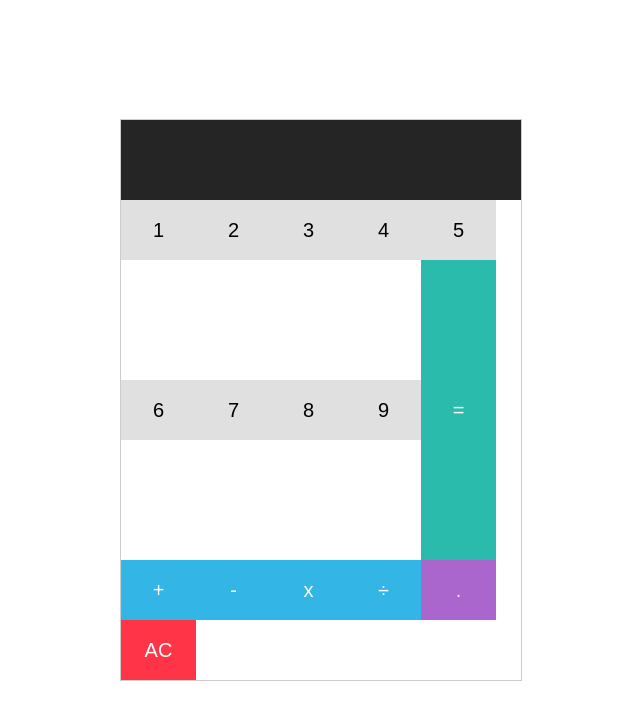
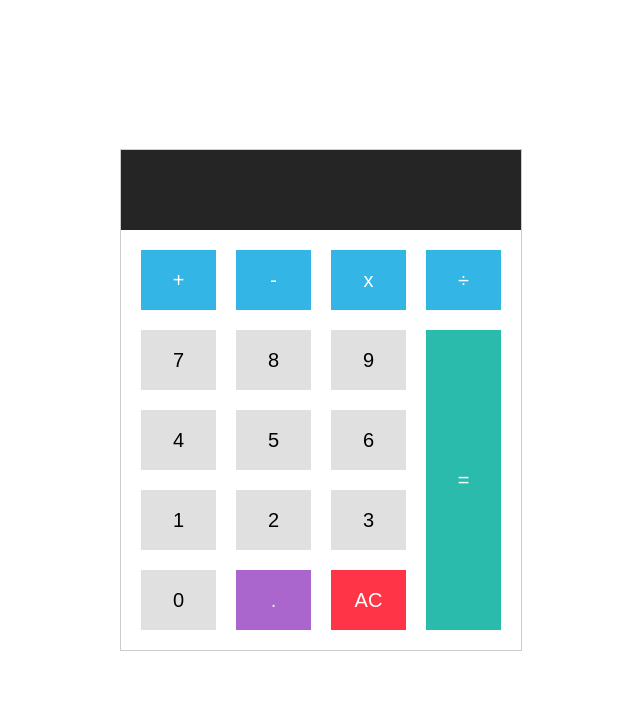
Before and after one commit to JakubBrandys/calculator_react, a React (Create React App) app: page / in a window 1280 px wide. Shown: the top 720 px of the page, without its empty margins (319-959 px from the left). Built offline with nearby package versions, Linux system fonts and the light colour scheme.

Commit message:
feat: created styles and add to keyboard

```diff
--- a/src/components/Keyboard/Keyboard.js
+++ b/src/components/Keyboard/Keyboard.js
@@ -3,27 +3,29 @@ import ButtonEqual from "../Buttons/ButtonEqual/ButtonEqual";
 import ButtonSign from "../Buttons/ButtonSign/ButtonSign";
 import ButtonDot from "../Buttons/ButtonDot/ButtonDot";
 import ButtonAC from "../Buttons/ButtonAC/ButtonAC";
+import styled from "./Keyboard.module.css";
 
 const Keyboard = () => {
   return (
-    <>
-      <ButtonNumber number="1" />
-      <ButtonNumber number="2" />
-      <ButtonNumber number="3" />
-      <ButtonNumber number="4" />
-      <ButtonNumber number="5" />
-      <ButtonNumber number="6" />
-      <ButtonNumber number="7" />
-      <ButtonNumber number="8" />
-      <ButtonNumber number="9" />
-      <ButtonEqual />
+    <div className={styled.keyboard}>
       <ButtonSign sign="+" />
       <ButtonSign sign="-" />
       <ButtonSign sign="x" />
       <ButtonSign sign= "÷" />
+      <ButtonNumber number="7" />
+      <ButtonNumber number="8" />
+      <ButtonNumber number="9" />
+      <ButtonNumber number="4" />
+      <ButtonNumber number="5" />
+      <ButtonNumber number="6" />
+      <ButtonNumber number="1" />
+      <ButtonNumber number="2" />
+      <ButtonNumber number="3" />
+      <ButtonNumber number="0" />
+      <ButtonEqual />
       <ButtonDot />
       <ButtonAC />
-    </>
+    </div>
   );
 };
 
--- /dev/null
+++ b/src/components/Keyboard/Keyboard.module.css
@@ -0,0 +1,6 @@
+.keyboard {
+    display: grid;
+    grid-template-columns: repeat(4, 1fr);
+    grid-gap: 20px;
+    padding: 20px;
+}
```
